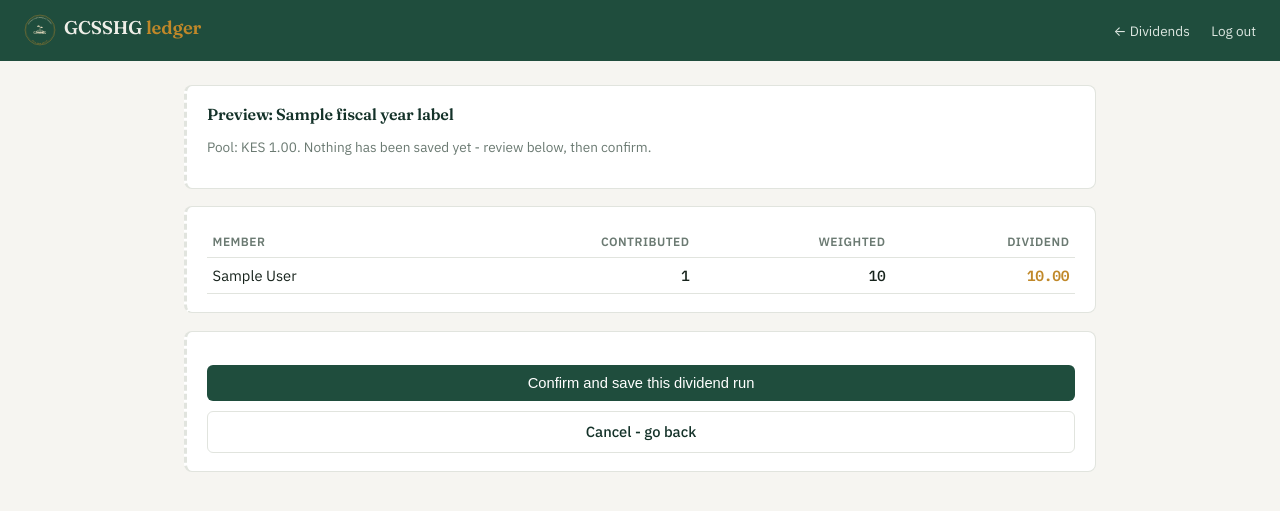
After one commit to ndunguteresian12-ux/gcsshg-system, a FastAPI app: template templates/dividend_preview.html in a window 1280 px wide. The commit adds this page. Shown: the top 511 px of the page. Run offline with FastAPI, Linux system fonts and the light colour scheme; the template is opened without the code that fills it: most values are stand-ins (such as "Sample title", 1, 10 or a date in 2020); some libraries are stand-ins or nearby versions.

Commit message:
Add dividend run web UI: preview, confirm, history

```diff
--- a/main.py
+++ b/main.py
@@ -40,6 +40,7 @@ from calculations import (
 
 DATABASE_URL = os.environ.get("DATABASE_URL", "postgresql://localhost/gcsshg")
 SECRET_KEY = os.environ.get("SESSION_SECRET", "change-me-in-production")
+SITE_URL = os.environ.get("SITE_URL", "http://127.0.0.1:8000")
 signer = itsdangerous.URLSafeTimedSerializer(SECRET_KEY)
 
 app = FastAPI(title="GCSSHG Management System")
@@ -409,48 +410,55 @@ def record_repayment(payload: RepaymentCreate, officer=Depends(require_loan_offi
 # DIVIDENDS
 # ---------------------------------------------------------------------------
 
+def compute_dividend_records(cur):
+    cur.execute("SELECT id, full_name FROM members WHERE status = 'active'")
+    members = cur.fetchall()
+    records = []
+    for m in members:
+        cur.execute(
+            "SELECT EXTRACT(MONTH FROM contribution_month)::int as mon, SUM(amount) as amt "
+            "FROM contributions WHERE member_id = %s GROUP BY mon",
+            (m["id"],),
+        )
+        rows = cur.fetchall()
+        monthly = [(r["mon"], r["amt"]) for r in rows]
+        records.append(MemberContributionRecord(member_id=m["id"], full_name=m["full_name"],
+                                                  monthly_amounts=monthly))
+    return records
+
+
+def save_dividend_run(cur, fiscal_year_label, total_interest_pool, computed_by, results):
+    total_weighted = sum((r.weighted_contribution for r in results), Decimal("0"))
+    cur.execute(
+        """INSERT INTO dividend_runs (fiscal_year_label, total_interest_pool,
+                                       total_weighted_contributions, computed_by)
+           VALUES (%s, %s, %s, %s) RETURNING id""",
+        (fiscal_year_label, total_interest_pool, total_weighted, computed_by),
+    )
+    run_id = cur.fetchone()["id"]
+    for r in results:
+        cur.execute(
+            """INSERT INTO dividends (dividend_run_id, member_id, total_contribution,
+                                       weighted_contribution, dividend_amount)
+               VALUES (%s, %s, %s, %s, %s)""",
+            (run_id, r.member_id, r.total_contribution, r.weighted_contribution, r.dividend_amount),
+        )
+    return run_id
+
+
 @app.post("/dividends/run")
 def run_dividend_calculation(payload: DividendRunRequest, chair=Depends(require_chairperson)):
     conn = get_conn()
     try:
         with conn.cursor() as cur:
             settings = get_settings(cur)
-            cur.execute("SELECT id, full_name FROM members WHERE status = 'active'")
-            members = cur.fetchall()
-
-            records = []
-            for m in members:
-                cur.execute(
-                    "SELECT EXTRACT(MONTH FROM contribution_month)::int as mon, SUM(amount) as amt "
-                    "FROM contributions WHERE member_id = %s GROUP BY mon",
-                    (m["id"],),
-                )
-                rows = cur.fetchall()
-                monthly = [(r["mon"], r["amt"]) for r in rows]
-                records.append(MemberContributionRecord(member_id=m["id"], full_name=m["full_name"],
-                                                          monthly_amounts=monthly))
-
+            records = compute_dividend_records(cur)
             results = run_dividends(
                 records, payload.total_interest_pool,
                 settings["fiscal_year_start_month"], settings["fiscal_year_length_months"],
             )
-            total_weighted = sum((r.weighted_contribution for r in results), Decimal("0"))
-
-            cur.execute(
-                """INSERT INTO dividend_runs (fiscal_year_label, total_interest_pool,
-                                               total_weighted_contributions, computed_by)
-                   VALUES (%s, %s, %s, %s) RETURNING id""",
-                (payload.fiscal_year_label, payload.total_interest_pool, total_weighted, chair["user_id"]),
-            )
-            run_id = cur.fetchone()["id"]
-
-            for r in results:
-                cur.execute(
-                    """INSERT INTO dividends (dividend_run_id, member_id, total_contribution,
-                                               weighted_contribution, dividend_amount)
-                       VALUES (%s, %s, %s, %s, %s)""",
-                    (run_id, r.member_id, r.total_contribution, r.weighted_contribution, r.dividend_amount),
-                )
+            run_id = save_dividend_run(cur, payload.fiscal_year_label, payload.total_interest_pool,
+                                        chair["user_id"], results)
             conn.commit()
             return {
                 "dividend_run_id": run_id,
@@ -458,6 +466,99 @@ def run_dividend_calculation(payload: DividendRunRequest, chair=Depends(require_
             }
     finally:
         conn.close()
+
+
+@app.get("/dividends", response_class=HTMLResponse)
+def dividends_page(request: Request, session_data=Depends(get_session_optional)):
+    if not session_data or session_data["role"] != "chairperson":
+        return RedirectResponse(url="/dashboard?error=Only+the+chairperson+can+run+dividends", status_code=303)
+    conn = get_conn()
+    try:
+        with conn.cursor() as cur:
+            cur.execute("SELECT * FROM dividend_runs ORDER BY computed_at DESC")
+            runs = cur.fetchall()
+            cur.execute(
+                "SELECT COALESCE(SUM(interest_component),0) as total FROM loan_repayments"
+            )
+            total_interest_collected = cur.fetchone()["total"]
+            cur.execute("SELECT COALESCE(SUM(dividend_amount),0) as total FROM dividends")
+            total_already_paid = cur.fetchone()["total"]
+    finally:
+        conn.close()
+    suggested_pool = total_interest_collected - total_already_paid
+    return templates.TemplateResponse(request, "dividends.html", {
+        "runs": runs, "suggested_pool": suggested_pool, "role": session_data["role"],
+    })
+
+
+@app.post("/dividends/preview")
+def dividends_preview(request: Request, fiscal_year_label: str = Form(...),
+                       total_interest_pool: float = Form(...),
+                       session_data=Depends(get_session_optional)):
+    if not session_data or session_data["role"] != "chairperson":
+        return RedirectResponse(url="/dashboard?error=Only+the+chairperson+can+run+dividends", status_code=303)
+    conn = get_conn()
+    try:
+        with conn.cursor() as cur:
+            settings = get_settings(cur)
+            records = compute_dividend_records(cur)
+            results = run_dividends(
+                records, Decimal(str(total_interest_pool)),
+                settings["fiscal_year_start_month"], settings["fiscal_year_length_months"],
+            )
+    finally:
+        conn.close()
+    results_sorted = sorted(results, key=lambda r: r.dividend_amount, reverse=True)
+    return templates.TemplateResponse(request, "dividend_preview.html", {
+        "results": results_sorted, "fiscal_year_label": fiscal_year_label,
+        "total_interest_pool": total_interest_pool, "role": session_data["role"],
+    })
+
+
+@app.post("/dividends/confirm")
+def dividends_confirm(fiscal_year_label: str = Form(...), total_interest_pool: float = Form(...),
+                       session_data=Depends(get_session_optional)):
+    if not session_data or session_data["role"] != "chairperson":
+        return RedirectResponse(url="/dashboard?error=Only+the+chairperson+can+run+dividends", status_code=303)
+    conn = get_conn()
+    try:
+        with conn.cursor() as cur:
+            settings = get_settings(cur)
+            records = compute_dividend_records(cur)
+            results = run_dividends(
+                records, Decimal(str(total_interest_pool)),
+                settings["fiscal_year_start_month"], settings["fiscal_year_length_months"],
+            )
+            run_id = save_dividend_run(cur, fiscal_year_label, Decimal(str(total_interest_pool)),
+                                        session_data["user_id"], results)
+            conn.commit()
+    finally:
+        conn.close()
+    return RedirectResponse(url=f"/dividends/{run_id}", status_code=303)
+
+
+@app.get("/dividends/{run_id}", response_class=HTMLResponse)
+def dividend_run_detail(run_id: int, request: Request, session_data=Depends(get_session_optional)):
+    if not session_data or session_data["role"] != "chairperson":
+        return RedirectResponse(url="/dashboard?error=Only+the+chairperson+can+view+this", status_code=303)
+    conn = get_conn()
+    try:
+        with conn.cursor() as cur:
+            cur.execute("SELECT * FROM dividend_runs WHERE id = %s", (run_id,))
+            run = cur.fetchone()
+            if not run:
+                return HTMLResponse("<p style='font-family:sans-serif;padding:2rem'>Run not found.</p>")
+            cur.execute(
+                """SELECT d.*, m.full_name FROM dividends d JOIN members m ON m.id = d.member_id
+                   WHERE d.dividend_run_id = %s ORDER BY d.dividend_amount DESC""",
+                (run_id,),
+            )
+            dividends = cur.fetchall()
+    finally:
+        conn.close()
+    return templates.TemplateResponse(request, "dividend_run_detail.html", {
+        "run": run, "dividends": dividends, "role": session_data["role"],
+    })
 
 
 @app.get("/health")
@@ -984,6 +1085,83 @@ def waive_penalty(penalty_id: int, session_data=Depends(get_session_optional)):
     return RedirectResponse(url="/penalties", status_code=303)
 
 
+def _render_invite_link(member_name: str, link: str) -> HTMLResponse:
+    return HTMLResponse(f"""
+    <html><head><meta name="viewport" content="width=device-width, initial-scale=1.0">
+    <link href="https://fonts.googleapis.com/css2?family=Fraunces:wght@600&family=IBM+Plex+Sans:wght@400;600&display=swap" rel="stylesheet">
+    <style>
+      body {{ font-family:'IBM Plex Sans',sans-serif; background:#F6F5F1; color:#17231C; padding:2rem; max-width:520px; margin:0 auto; }}
+      h1 {{ font-family:'Fraunces',serif; font-size:1.2rem; }}
+      .card {{ background:#fff; border:1px solid #E1E4DE; border-left:3px dashed #E1E4DE; border-radius:8px; padding:1.2rem; }}
+      .link-box {{ background:#F3E4C6; padding:0.8rem; border-radius:6px; word-break:break-all; font-family:monospace; font-size:0.85rem; margin:0.8rem 0; }}
+      a.btn {{ display:inline-block; background:#1F4D3D; color:white; padding:0.6rem 1rem; border-radius:6px; text-decoration:none; margin-top:0.8rem; }}
+    </style></head>
+    <body>
+      <div class="card">
+        <h1>Setup link for {member_name}</h1>
+        <p>Send this link to them over WhatsApp or SMS. It's valid for 48 hours and lets them set their own password.</p>
+        <div class="link-box">{link}</div>
+        <a class="btn" href="/members">&larr; Back to members</a>
+      </div>
+    </body></html>
+    """)
+
+
+@app.post("/members/{member_id}/create-login")
+def create_member_login(member_id: int, phone: str = Form(...), session_data=Depends(get_session_optional)):
+    if not session_data or session_data["role"] != "chairperson":
+        return RedirectResponse(url="/members?error=Only+the+chairperson+can+create+member+logins", status_code=303)
+    conn = get_conn()
+    try:
+        with conn.cursor() as cur:
+            cur.execute("SELECT * FROM members WHERE id = %s", (member_id,))
+            member = cur.fetchone()
+            if not member:
+                return RedirectResponse(url="/members?error=Member+not+found", status_code=303)
+            if member["user_id"]:
+                return RedirectResponse(url="/members?error=This+member+already+has+a+login", status_code=303)
+            cur.execute("SELECT id FROM users WHERE phone = %s", (phone,))
+            if cur.fetchone():
+                return RedirectResponse(
+                    url="/members?error=That+phone+number+is+already+registered+to+another+account",
+                    status_code=303,
+                )
+            cur.execute(
+                "INSERT INTO users (phone, full_name, password_hash, role) "
+                "VALUES (%s, %s, NULL, 'member') RETURNING id",
+                (phone, member["full_name"]),
+            )
+            user_id = cur.fetchone()["id"]
+            cur.execute("UPDATE members SET user_id = %s, phone = %s WHERE id = %s", (user_id, phone, member_id))
+            conn.commit()
+    finally:
+        conn.close()
+
+    token = signer.dumps({"user_id": user_id, "purpose": "set_password"})
+    link = f"{SITE_URL}/set-password?token={token}"
+    return _render_invite_link(member["full_name"], link)
+
+
+@app.post("/members/{member_id}/resend-invite")
+def resend_member_invite(member_id: int, session_data=Depends(get_session_optional)):
+    if not session_data or session_data["role"] != "chairperson":
+        return RedirectResponse(url="/members?error=Only+the+chairperson+can+resend+invites", status_code=303)
+    conn = get_conn()
+    try:
+        with conn.cursor() as cur:
+            cur.execute("SELECT m.*, u.id as uid FROM members m JOIN users u ON u.id = m.user_id WHERE m.id = %s",
+                        (member_id,))
+            row = cur.fetchone()
+    finally:
+        conn.close()
+    if not row:
+        return RedirectResponse(url="/members?error=This+member+has+no+login+yet", status_code=303)
+
+    token = signer.dumps({"user_id": row["uid"], "purpose": "set_password"})
+    link = f"{SITE_URL}/set-password?token={token}"
+    return _render_invite_link(row["full_name"], link)
+
+
 @app.post("/dashboard/add-member")
 def add_member_form(full_name: str = Form(...), phone: str = Form(""),
                      session_data=Depends(get_session_optional)):
--- a/templates/dashboard.html
+++ b/templates/dashboard.html
@@ -5,7 +5,7 @@
   <a href="/members">Members</a>
   <a href="/loans">Loans</a>
   <a href="/penalties">Penalties</a>
-  {% if role == 'chairperson' %}<a href="/settings">Settings</a>{% endif %}
+  {% if role == 'chairperson' %}<a href="/dividends">Dividends</a> <a href="/settings">Settings</a>{% endif %}
   <a href="/logout">Log out</a>
 </nav>
 {% endblock %}
--- /dev/null
+++ b/templates/dividend_preview.html
@@ -0,0 +1,39 @@
+{% extends "base.html" %}
+{% block title %}Preview dividend run{% endblock %}
+{% block header_right %}
+<nav>
+  <a href="/dividends">&larr; Dividends</a>
+  <a href="/logout">Log out</a>
+</nav>
+{% endblock %}
+{% block content %}
+
+<div class="card">
+  <h2 style="margin:0;">Preview: {{ fiscal_year_label }}</h2>
+  <p class="muted">Pool: KES {{ "{:,.2f}".format(total_interest_pool) }}. Nothing has been saved yet - review below, then confirm.</p>
+</div>
+
+<div class="card">
+  <table>
+    <tr><th>Member</th><th class="figure-head">Contributed</th><th class="figure-head">Weighted</th><th class="figure-head">Dividend</th></tr>
+    {% for r in results %}
+    <tr>
+      <td>{{ r.full_name }}</td>
+      <td class="figure" style="text-align:right;">{{ "{:,.0f}".format(r.total_contribution) }}</td>
+      <td class="figure" style="text-align:right;">{{ "{:,.0f}".format(r.weighted_contribution) }}</td>
+      <td class="figure" style="text-align:right; color: var(--gold); font-weight:600;">{{ "{:,.2f}".format(r.dividend_amount) }}</td>
+    </tr>
+    {% endfor %}
+  </table>
+</div>
+
+<div class="card">
+  <form method="post" action="/dividends/confirm">
+    <input type="hidden" name="fiscal_year_label" value="{{ fiscal_year_label }}">
+    <input type="hidden" name="total_interest_pool" value="{{ total_interest_pool }}">
+    <button type="submit">Confirm and save this dividend run</button>
+  </form>
+  <a href="/dividends" class="btn btn-secondary" style="margin-top:0.6rem;">Cancel - go back</a>
+</div>
+
+{% endblock %}
--- a/templates/loans.html
+++ b/templates/loans.html
@@ -5,7 +5,7 @@
   <a href="/dashboard">Overview</a>
   <a href="/members">Members</a>
   <a href="/penalties">Penalties</a>
-  {% if role == 'chairperson' %}<a href="/settings">Settings</a>{% endif %}
+  {% if role == 'chairperson' %}<a href="/dividends">Dividends</a> <a href="/settings">Settings</a>{% endif %}
   <a href="/logout">Log out</a>
 </nav>
 {% endblock %}
```
Also changed, not shown: bulk_create_member_logins.py (added, +112 -0 lines), templates/dividend_run_detail.html (added, +29 -0 lines), templates/dividends.html (added, +59 -0 lines), templates/members.html (+21 -2 lines).
